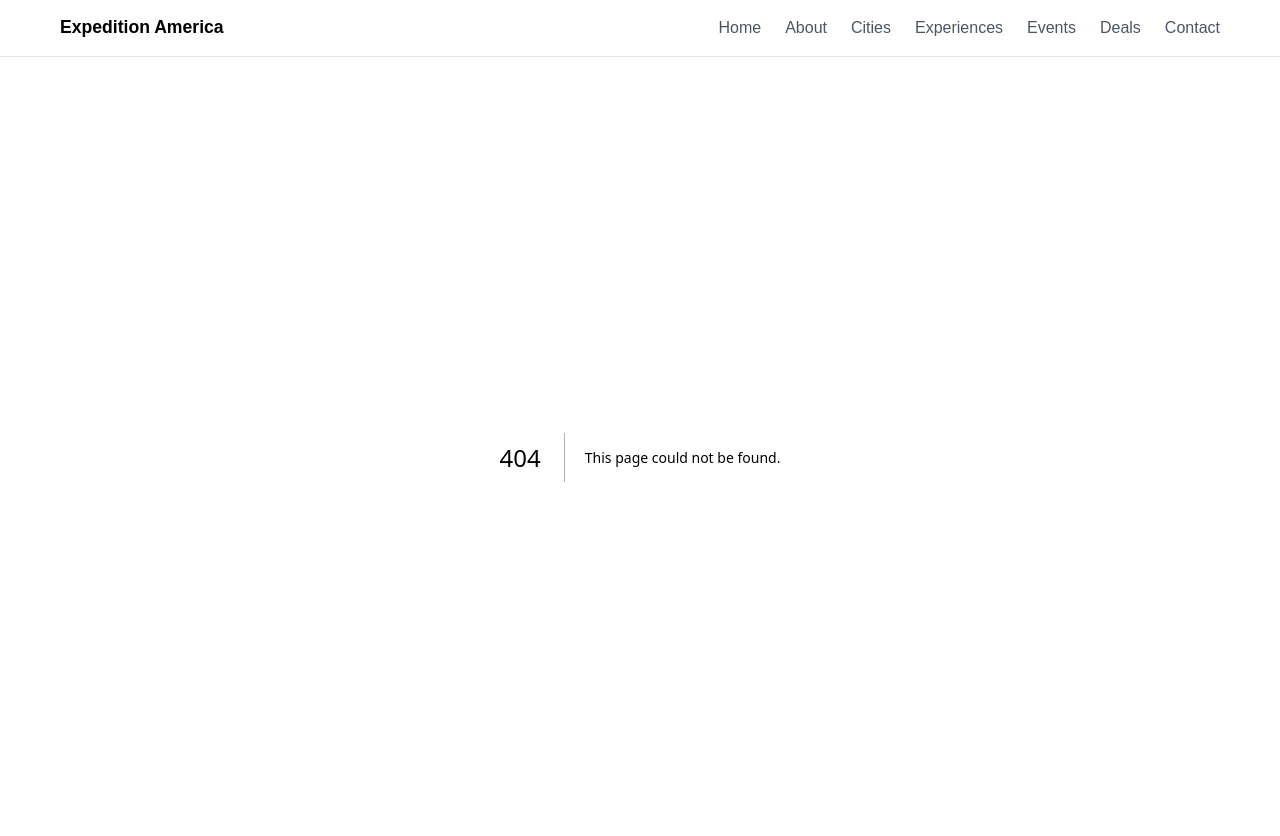
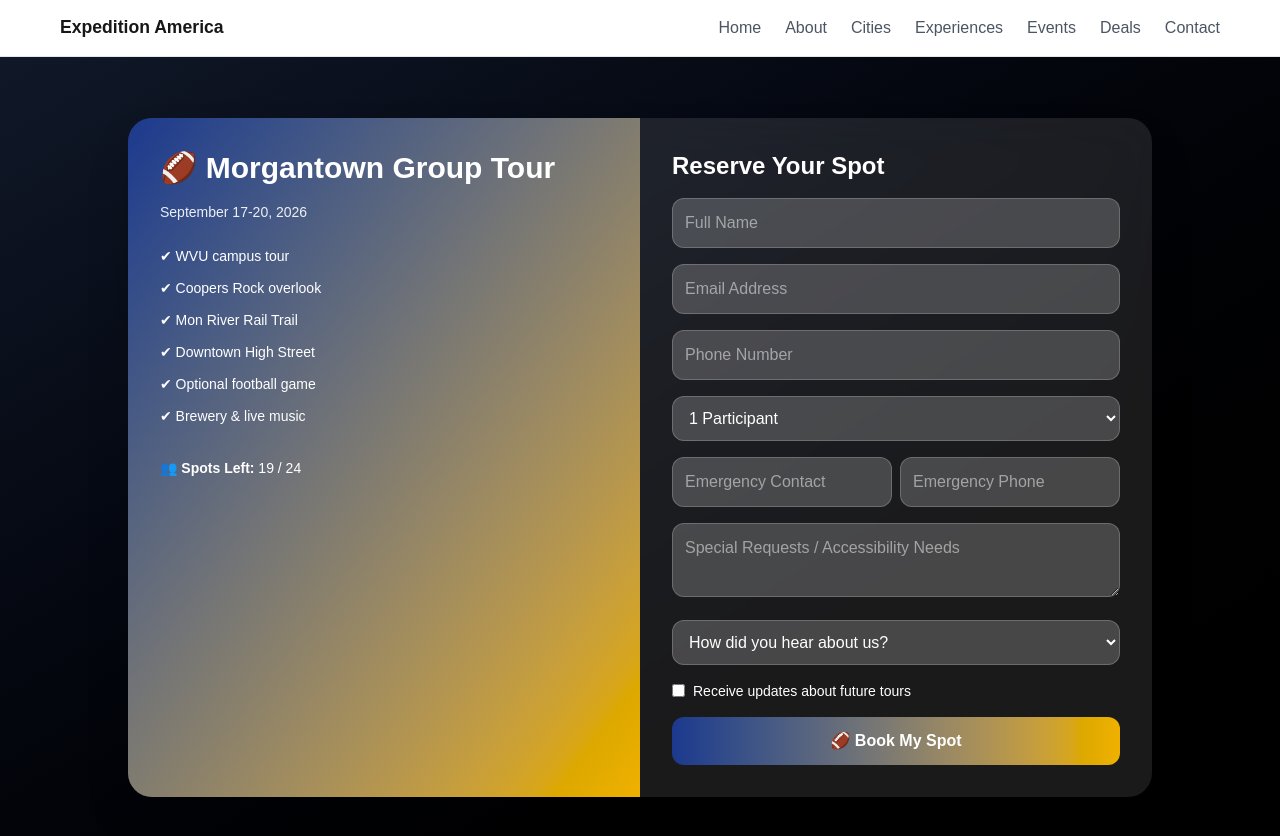
Before and after one commit to felabayomi/expedition-america, a Next.js app: page /morgantown-group-tour in a window 1280 px wide. Before the commit this address had no page. Shown: the top 836 px of the page. Built offline with nearby package versions, Linux system fonts and the light colour scheme.

Commit message:
Morgantown group tour form

```diff
--- /dev/null
+++ b/app/morgantown-group-tour/page.tsx
@@ -0,0 +1,220 @@
+"use client";
+
+import { useState } from "react";
+import { getGroupTourFormspreeEndpoint } from "../../data/groupTourFormspree";
+
+const PARTICIPANT_OPTIONS = Array.from({ length: 10 }, (_, i) => i + 1);
+
+const REFERRAL_OPTIONS = [
+  "Instagram",
+  "Facebook",
+  "Google",
+  "Friend / Referral",
+  "Email Campaign",
+  "Other",
+];
+
+const MORGANTOWN_FORMSPREE_ENDPOINT = getGroupTourFormspreeEndpoint("morgantown");
+
+export default function MorgantownGroupTourForm() {
+  const [form, setForm] = useState({
+    name: "",
+    email: "",
+    phone: "",
+    participants: "1",
+    updates: false,
+    emergencyName: "",
+    emergencyPhone: "",
+    requests: "",
+    referral: "",
+  });
+
+  const [submitted, setSubmitted] = useState(false);
+  const [error, setError] = useState("");
+  const [isSubmitting, setIsSubmitting] = useState(false);
+
+  const handleChange = (e: React.ChangeEvent<HTMLInputElement | HTMLSelectElement | HTMLTextAreaElement>) => {
+    const { name, value, type } = e.target;
+    const fieldValue = type === "checkbox"
+      ? (e.target as HTMLInputElement).checked
+      : value;
+
+    setForm({
+      ...form,
+      [name]: fieldValue,
+    });
+  };
+
+  const handleSubmit = async (e: React.FormEvent<HTMLFormElement>) => {
+    e.preventDefault();
+    setError("");
+    setIsSubmitting(true);
+
+    try {
+      const response = await fetch(MORGANTOWN_FORMSPREE_ENDPOINT, {
+        method: "POST",
+        headers: {
+          "Content-Type": "application/json",
+          "Accept": "application/json",
+        },
+        body: JSON.stringify({
+          ...form,
+          tourName: "Morgantown Group Tour",
+          tourDates: "September 17-20, 2026",
+        }),
+      });
+
+      if (!response.ok) {
+        throw new Error("Submission failed. Please try again.");
+      }
+
+      setSubmitted(true);
+    } catch (submissionError) {
+      const message = submissionError instanceof Error
+        ? submissionError.message
+        : "Submission failed. Please try again.";
+      setError(message);
+    } finally {
+      setIsSubmitting(false);
+    }
+  };
+
+  if (submitted) {
+    return <p className="text-center text-xl mt-10">Thanks for joining!</p>;
+  }
+
+  return (
+    <div className="min-h-screen bg-gradient-to-br from-gray-900 to-black text-white flex items-center justify-center p-6">
+      <div className="max-w-5xl w-full bg-white/10 backdrop-blur-xl rounded-3xl shadow-2xl grid md:grid-cols-2 overflow-hidden">
+        <div className="p-8 bg-gradient-to-br from-blue-900 to-yellow-500">
+          <h1 className="text-3xl font-bold mb-4">🏈 Morgantown Group Tour</h1>
+          <p className="text-sm opacity-90 mb-6">September 17-20, 2026</p>
+
+          <ul className="space-y-3 text-sm">
+            <li>✔ WVU campus tour</li>
+            <li>✔ Coopers Rock overlook</li>
+            <li>✔ Mon River Rail Trail</li>
+            <li>✔ Downtown High Street</li>
+            <li>✔ Optional football game</li>
+            <li>✔ Brewery & live music</li>
+          </ul>
+
+          <div className="mt-8 text-sm">
+            <p><strong>👥 Spots Left:</strong> 19 / 24</p>
+          </div>
+        </div>
+
+        <form onSubmit={handleSubmit} className="p-8 space-y-4">
+          {error && <p className="text-red-500 text-sm mb-2">{error}</p>}
+
+          <h2 className="text-2xl font-semibold">Reserve Your Spot</h2>
+
+          <input
+            type="text"
+            name="name"
+            placeholder="Full Name"
+            required
+            value={form.name}
+            onChange={handleChange}
+            className="w-full p-3 rounded-xl bg-white/20 border border-white/20"
+          />
+
+          <input
+            type="email"
+            name="email"
+            placeholder="Email Address"
+            required
+            value={form.email}
+            onChange={handleChange}
+            className="w-full p-3 rounded-xl bg-white/20 border border-white/20"
+          />
+
+          <input
+            type="tel"
+            name="phone"
+            placeholder="Phone Number"
+            required
+            minLength={10}
+            value={form.phone}
+            onChange={handleChange}
+            className="w-full p-3 rounded-xl bg-white/20 border border-white/20"
+          />
+
+          <select
+            name="participants"
+            value={form.participants}
+            onChange={handleChange}
+            className="w-full p-3 rounded-xl bg-white/20 border border-white/20 text-white"
+          >
+            {PARTICIPANT_OPTIONS.map((num) => (
+              <option key={num} value={num} className="text-black bg-white">
+                {num} Participant{num > 1 ? "s" : ""}
+              </option>
+            ))}
+          </select>
+
+          <div className="grid grid-cols-2 gap-2">
+            <input
+              type="text"
+              name="emergencyName"
+              placeholder="Emergency Contact"
+              value={form.emergencyName}
+              onChange={handleChange}
+              className="p-3 rounded-xl bg-white/20 border border-white/20"
+            />
+            <input
+              type="tel"
+              name="emergencyPhone"
+              placeholder="Emergency Phone"
+              value={form.emergencyPhone}
+              onChange={handleChange}
+              className="p-3 rounded-xl bg-white/20 border border-white/20"
+            />
+          </div>
+
+          <textarea
+            name="requests"
+            placeholder="Special Requests / Accessibility Needs"
+            value={form.requests}
+            onChange={handleChange}
+            className="w-full p-3 rounded-xl bg-white/20 border border-white/20"
+          />
+
+          <select
+            name="referral"
+            value={form.referral}
+            onChange={handleChange}
+            className="w-full p-3 rounded-xl bg-white/20 border border-white/20 text-white"
+          >
+            <option value="" className="text-black bg-white">
+              How did you hear about us?
+            </option>
+            {REFERRAL_OPTIONS.map((option) => (
+              <option key={option} value={option} className="text-black bg-white">
+                {option}
+              </option>
+            ))}
+          </select>
+
+          <label className="flex items-center gap-2 text-sm">
+            <input
+              type="checkbox"
+              name="updates"
+              checked={form.updates}
+              onChange={handleChange}
+            />
+            Receive updates about future tours
+          </label>
+
+          <button
+            type="submit"
+            disabled={isSubmitting}
+            className="w-full bg-gradient-to-r from-blue-900 to-yellow-500 hover:scale-105 transition-transform p-3 rounded-xl font-semibold"
+          >
+            {isSubmitting ? "Sending..." : "🏈 Book My Spot"}
+          </button>
+        </form>
+      </div>
+    </div>
+  );
+}
--- a/data/cities.ts
+++ b/data/cities.ts
@@ -170,7 +170,7 @@ export const cityProfiles: CityProfile[] = [
       itinerary: "https://timeline.citydiscoverer.guide/itinerary/itinerary-1773848810280-44nk541vj",
       flightQuote: "https://timeline.citydiscoverer.guide/flight-quote/flight-quote-1773854986165-s1y9w6idb",
       deal: "https://timeline.citydiscoverer.guide/deal/travel-deal-1773873494833-c1nmvo0lk",
-      request: "Group Travel",
+      request: "/morgantown-group-tour",
     },
     experience: {
       signature: "Riverfront scenery with college-town life and local events.",
--- a/data/groupTourFormspree.ts
+++ b/data/groupTourFormspree.ts
@@ -4,6 +4,7 @@ export const GROUP_TOUR_FORMSPREE_ENDPOINTS = {
   cumberland: "https://formspree.io/f/xojkrloe",
   losAngeles: "https://formspree.io/f/mojkrlew",
   miami: "https://formspree.io/f/xreyjzkg",
+  morgantown: "https://formspree.io/f/mreyjaba",
   nashville: "https://formspree.io/f/xnjgwzww",
   nyc: "https://formspree.io/f/mzdjyqkj",
 } as const;
```
